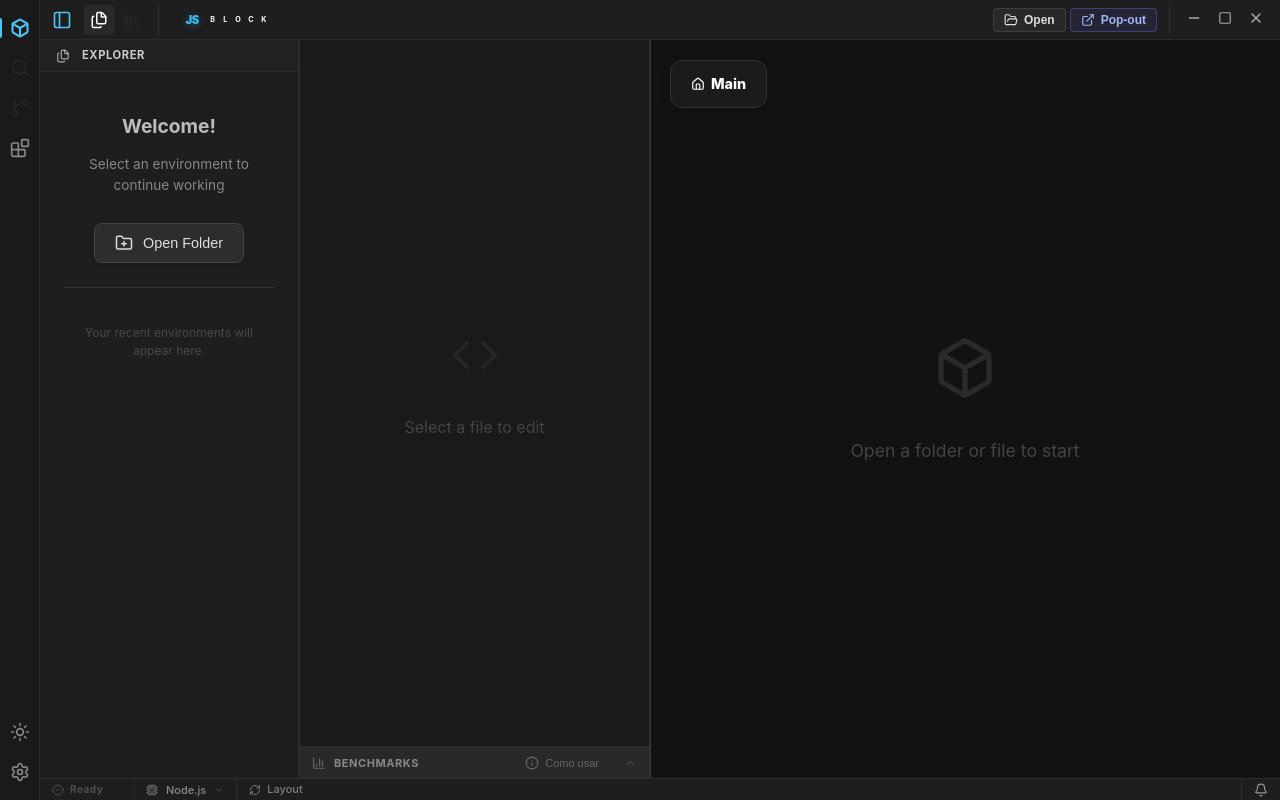
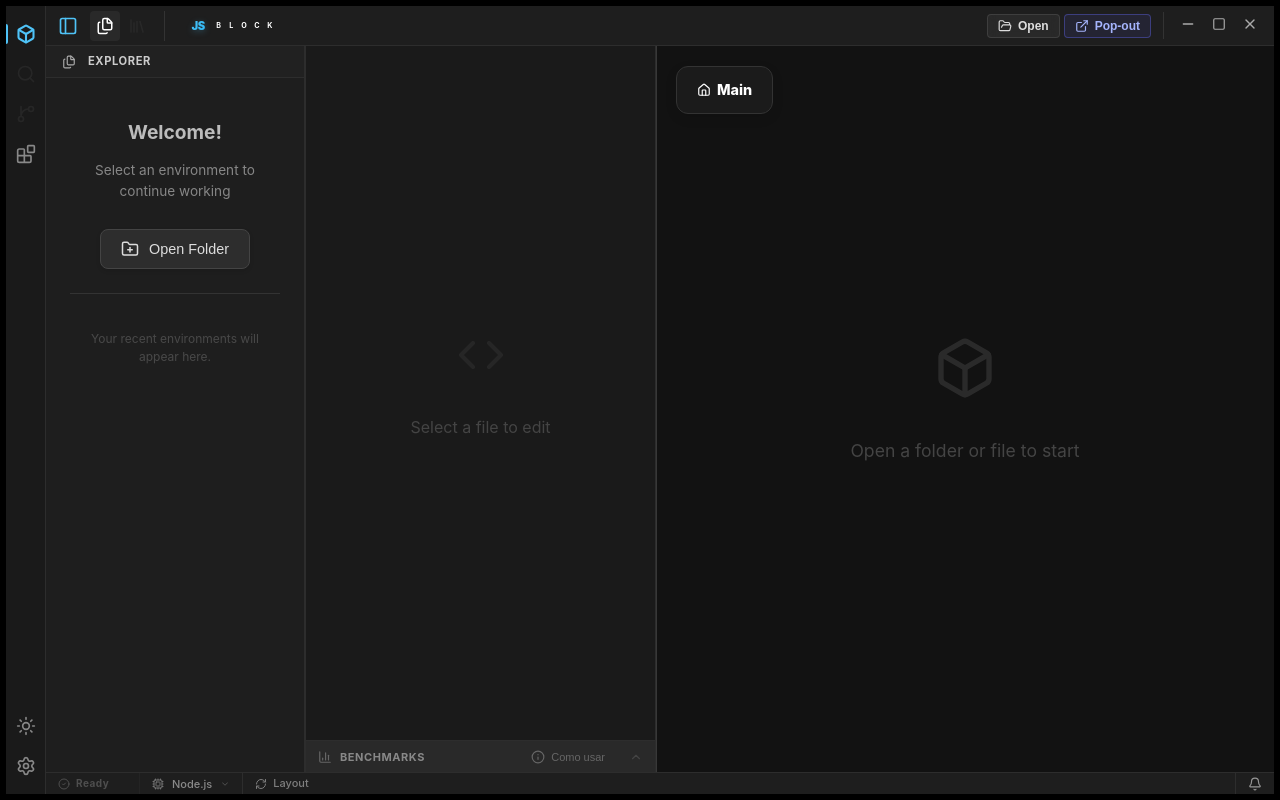
Before and after one commit to DiegoSmk/jsblock, a React (Vite) app: page / in a window 1280 px wide. Built offline with nearby package versions, Linux system fonts and the light colour scheme.

Commit message:
fix: improve linux window resize behavior by adding padding grip

```diff
--- a/src/App.tsx
+++ b/src/App.tsx
@@ -284,7 +284,7 @@ function App() {
       background: isDark ? '#000' : '#fff',
       color: isDark ? '#fff' : '#000',
       overflow: 'hidden',
-      padding: showAppBorder ? '4px' : '0',
+      padding: '6px', // Permanent padding to allow resize grip on edges
       transition: 'padding 0.3s cubic-bezier(0.4, 0, 0.2, 1)',
       position: 'relative'
     }}>
```
